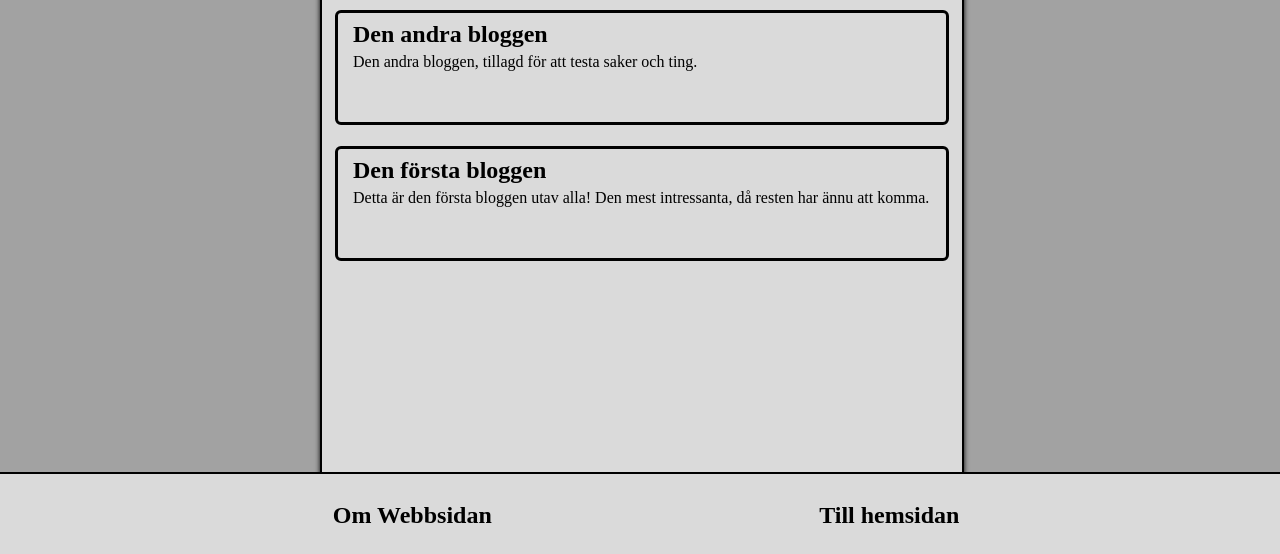
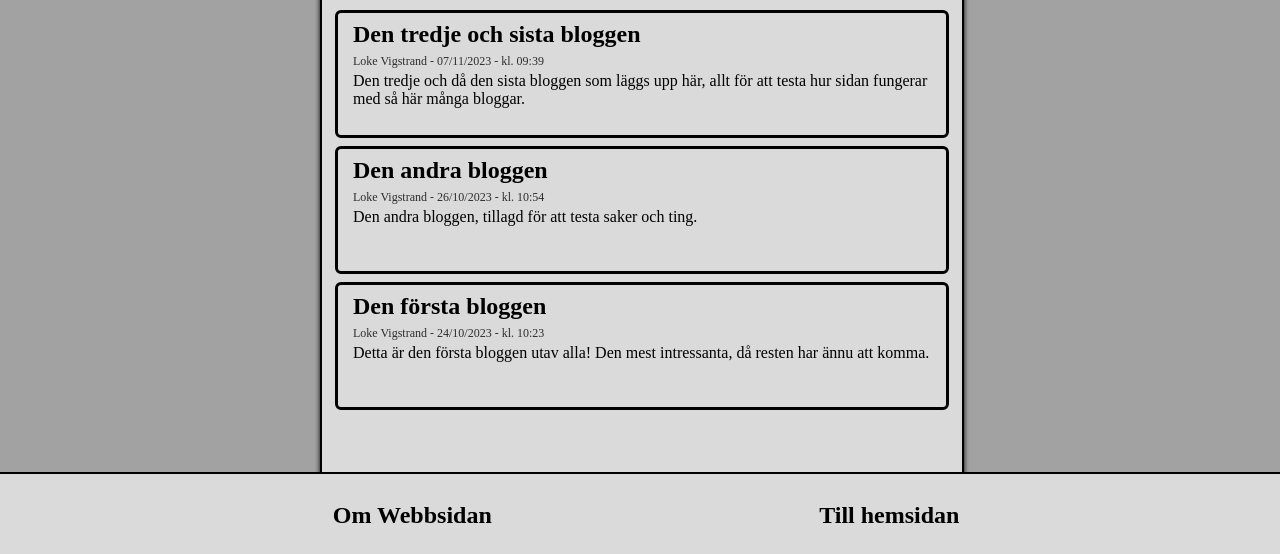
Before and after one commit to OMGOMGplays/Blogg-Sida, a plain HTML site: page index.html in a window 1280 px wide. Shown: the part 246-800 px from the top of the page. Drawn offline with Linux system fonts and the light colour scheme.

Commit message:
Uppdateringar för flavor text och Om Sidan... sidan

```diff
--- a/index.html
+++ b/index.html
@@ -11,11 +11,18 @@
             <header class="header-title">Bloggsidan</header>
         </div>
 
-        <div class="container">
+        <div class="list">
             <h1 class="list-title">Mina bloggar</h1>
 
+            <!-- Fungerar typ som en bas för andra bloggar att använda,
+            alla av de bör t.ex. ha en titel (blog-title),
+            information om författaren och datumet den skrevs (blog-info),
+            och en liten mängd text som beskriver innehållet (blog-subtitle). -->
             <div class="list-blog">
-                <h2 class="blog-title">Den första bloggen</h1>
+                <h2 class="blog-title">Den första bloggen</h2>
+
+                <p class="blog-info">Loke Vigstrand - 24/10/2023 - kl. 10:23</p>
+
                 <p class="blog-subtitle">
                     Detta är den första bloggen utav alla! Den mest intressanta,
                     då resten har ännu att komma.
@@ -24,8 +31,22 @@
 
             <div class="list-blog-2">
                 <h2 class="blog-title">Den andra bloggen</h2>
+
+                <p class="blog-info">Loke Vigstrand - 26/10/2023 - kl. 10:54</p>
+
                 <p class="blog-subtitle">
                     Den andra bloggen, tillagd för att testa saker och ting.
+                </p>
+            </div>
+
+            <div class="list-blog-3">
+                <h2 class="blog-title">Den tredje och sista bloggen</h2>
+
+                <p class="blog-info">Loke Vigstrand - 07/11/2023 - kl. 09:39</p>
+
+                <p class="blog-subtitle">
+                    Den tredje och då den sista bloggen som läggs upp här,
+                    allt för att testa hur sidan fungerar med så här många bloggar.
                 </p>
             </div>
         </div>
--- a/style.css
+++ b/style.css
@@ -18,7 +18,7 @@
     top: 2vh;
 }
 
-.container {
+.list {
     position: absolute;
     background-color: rgb(218, 218, 218);
     display: flex;
@@ -40,22 +40,35 @@
     height: 15%;
 }
 
+/* Jag önskar att jag visste hur man kunde automatiskt ge en height värde för varje blogg,
+men, då jag inte kan någon metod på hur man gör det i HTML / CSS, får jag sätta deras height
+värde manuellt. */
 .list-blog {
     position: absolute;
-    top: 40%;
+    top: 60%;
     left: 2%;
     width: 95%;
-    height: 16%;
+    height: 18%;
     border: 3px solid black;
     border-radius: 6px;
 }
 
 .list-blog-2 {
     position: absolute;
+    top: 40%;
+    left: 2%;
+    width: 95%;
+    height: 18%;
+    border: 3px solid black;
+    border-radius: 6px;
+}
+
+.list-blog-3 {
+    position: absolute;
     top: 20%;
     left: 2%;
     width: 95%;
-    height: 16%;
+    height: 18%;
     border: 3px solid black;
     border-radius: 6px;
 }
@@ -67,10 +80,20 @@
     left: 2.5%;
 }
 
+.blog-info {
+    position: absolute;
+    font-size: 12px;
+    color: rgb(45, 45, 45);
+    top: 24%;
+    left: 2.5%;
+    width: 95%;
+}
+
 .blog-subtitle {
     position: absolute;
-    top: 22%;
+    top: 35%;
     left: 2.5%;
+    width: 95%;
 }
 
 .footer {
```
Also changed, not shown: about-style.css (+19 -4 lines), about.html (+3 -0 lines), about-img.png (added).
